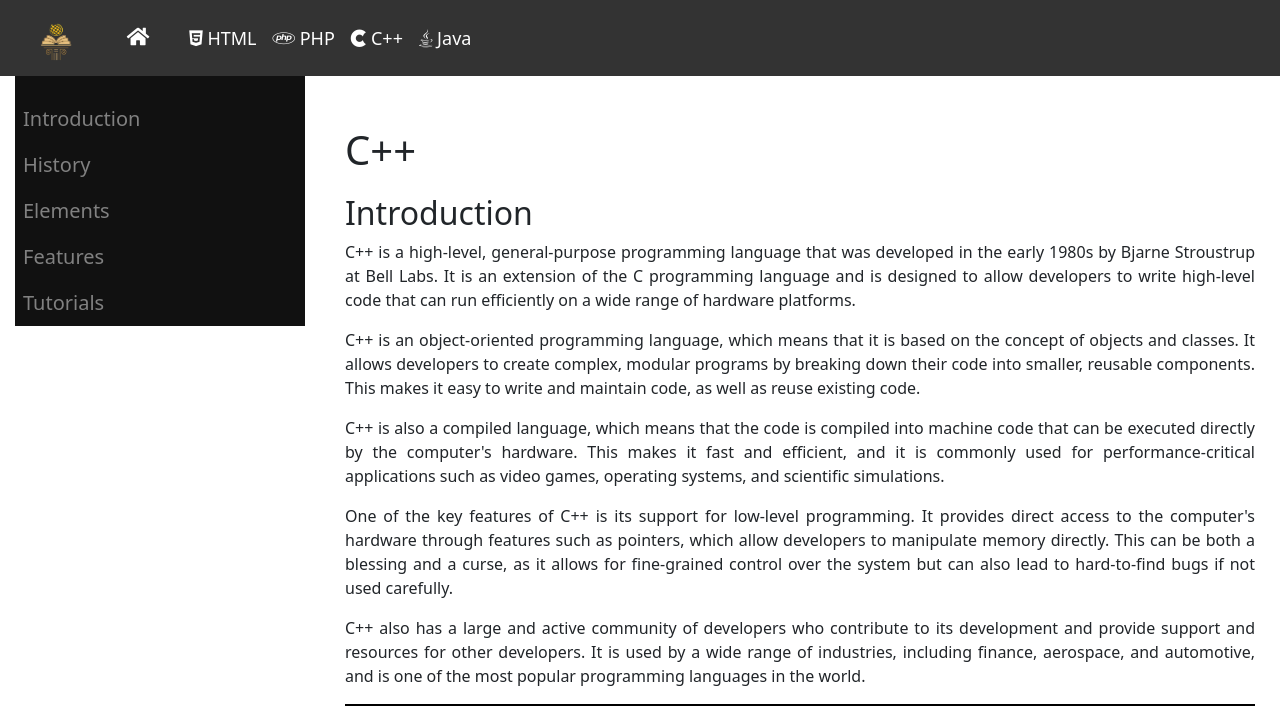
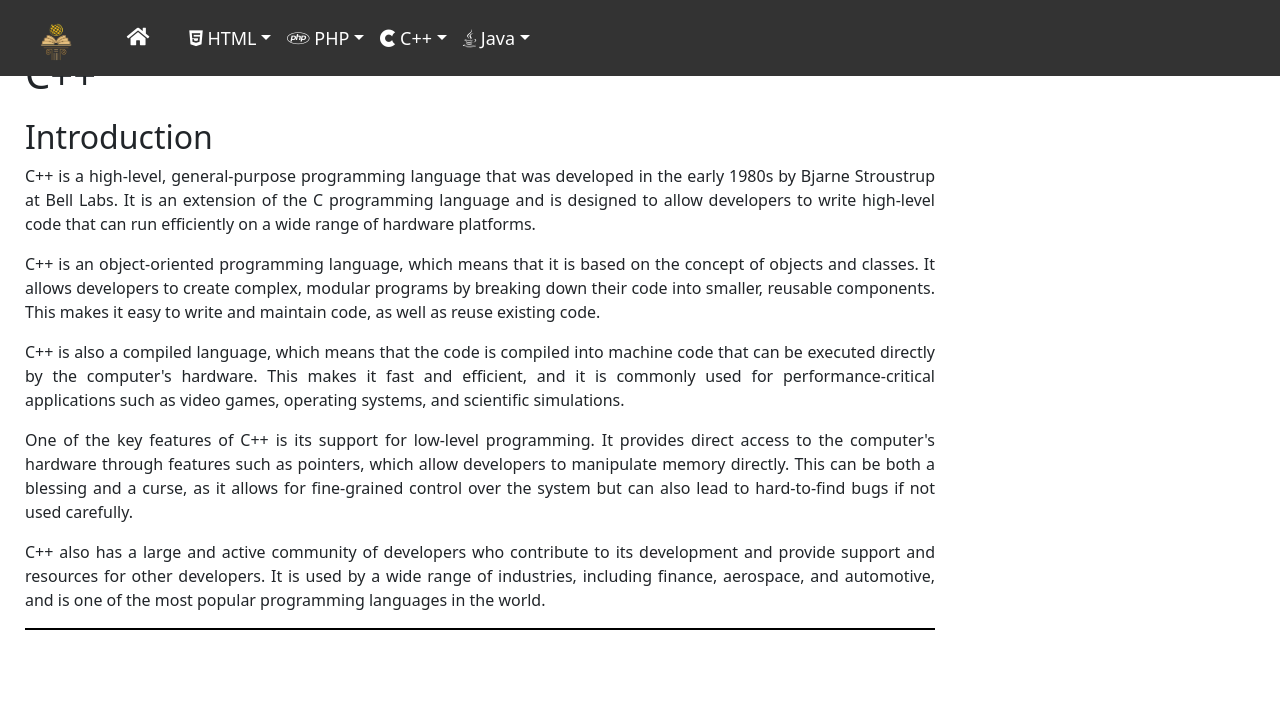
Before and after one commit to InCoTech1/InCoTech, a plain HTML site: page C.html in a window 1280 px wide. Shown: the top 719 px of the page. Drawn offline with nearby package versions, Linux system fonts and the light colour scheme.

Commit message:
Update C.html
Signed-off-by: InCoTech1 <129104916+InCoTech1@users.noreply.github.com>

```diff
--- a/C.html
+++ b/C.html
@@ -13,8 +13,8 @@
 
 <body>
   <!-- Navigation bar -->
-<nav class="navbar navbar-expand-lg">
-  <a class="navbar-brand" href="index.html"><img src="imgs/logo1.png" alt="InCoTech logo" style="max-height: 50px;"></a>
+<nav class="navbar navbar-expand-lg fixed-top">
+    <a class="navbar-brand" href="#"><img src="imgs/logo1.png" alt="InCoTech logo" style="max-height: 50px;"></a>
 
 
     <button class="navbar-toggler" type="button" data-toggle="collapse" data-target="#navbarNav" aria-controls="navbarNav" aria-expanded="false" aria-label="Toggle navigation">
@@ -23,33 +23,41 @@
     <div class="collapse navbar-collapse" id="navbarNav">
       <ul class="navbar-nav">
         <a class="navbar-brand" href="index.html"><i class="fas fa-home"></i></a>
-        <li class="nav-item">
-          <a class="nav-link" href="html.html"><i class="fab fa-html5"></i> HTML</a>
+        <li class="nav-item dropdown">
+          <a class="nav-link dropdown-toggle" href="html.html" id="navbarDropdown" role="button" data-toggle="dropdown" aria-haspopup="true" aria-expanded="false"><i class="fab fa-html5"></i> HTML</a>
+          <div class="dropdown-menu" aria-labelledby="navbarDropdown">
+            <a class="dropdown-item" href="html.html">Introduction</a>
+            <a class="dropdown-item" href="htmlelement.html">Elements</a>
+            <a class="dropdown-item" href="htmlto.html">Tutorials</a>
+          </div>
         </li>
-        <li class="nav-item">
-          <a class="nav-link" href="php.html"><i class="fab fa-php"></i> PHP</a>
+        <li class="nav-item dropdown">
+          <a class="nav-link dropdown-toggle" href="#" id="navbarDropdown" role="button" data-toggle="dropdown" aria-haspopup="true" aria-expanded="false"><i class="fab fa-php"></i> PHP</a>
+          <div class="dropdown-menu" aria-labelledby="navbarDropdown">
+            <a class="dropdown-item" href="php.html">Introduction</a>
+            <a class="dropdown-item" href="phpelement.html">Elements</a>
+            <a class="dropdown-item" href="phptot.html">Tutorials</a>
+          </div>
         </li>
-        <li class="nav-item">
-          <a class="nav-link" href="C.html"><i class="fab fa-cuttlefish"></i> C++</a>
+        <li class="nav-item dropdown">
+          <a class="nav-link dropdown-toggle" href="#" id="navbarDropdown" role="button" data-toggle="dropdown" aria-haspopup="true" aria-expanded="false"><i class="fab fa-cuttlefish"></i> C++</a>
+          <div class="dropdown-menu" aria-labelledby="navbarDropdown">
+            <a class="dropdown-item" href="C.html">Introduction</a>
+            <a class="dropdown-item" href="celement.html">Elements</a>
+            <a class="dropdown-item" href="ctot.html">Tutorials</a>
+          </div>
         </li>
-        <li class="nav-item">
-          <a class="nav-link" href="java.html"><i class="fab fa-java"></i> Java</a>
+        <li class="nav-item dropdown">
+          <a class="nav-link dropdown-toggle" href="#" id="navbarDropdown" role="button" data-toggle="dropdown" aria-haspopup="true" aria-expanded="false"><i class="fab fa-java"></i> Java</a>
+          <div class="dropdown-menu" aria-labelledby="navbarDropdown">
+            <a class="dropdown-item" href="java.html">Introduction</a>
+            <a class="dropdown-item" href="javaelement.html">Elements</a>
+            <a class="dropdown-item" href="javatot.html">Tutorials</a>
+          </div>
         </li>
       </ul>
     </div>
   </nav>
-  <div class="container-fluid">
-    <div class="row">
-      <!-- Side navigation -->
-      <div class="col-lg-3 col-md-4 d-none d-md-block">
-        <div class="sidenav">
-          <a href="#Introduction">Introduction</a>
-          <a href="#History">History</a>
-          <a href="#Elements">Elements</a>
-          <a href="#Features">Features</a>
-          <a href="ctot.html">Tutorials</a>
-        </div>
-      </div>
               <!-- Main content -->
               <div class="col-lg-9 col-md-8">
                 <div class="main">
```
